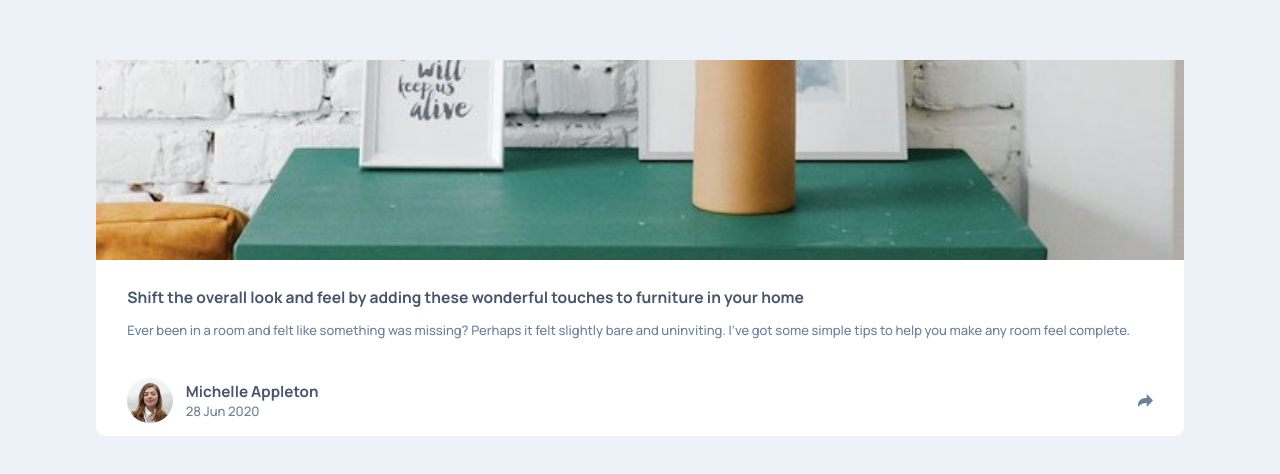
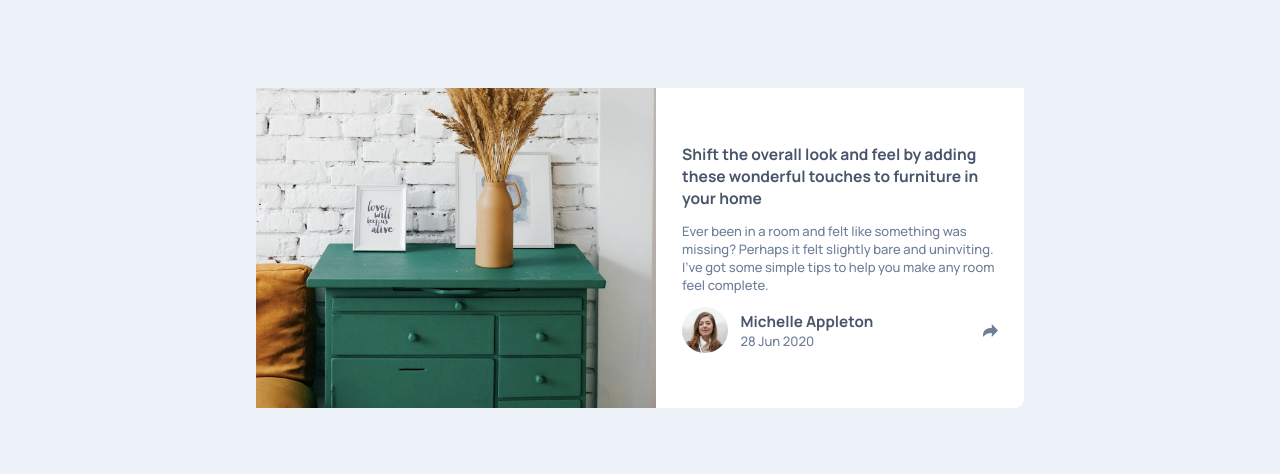
Before and after one commit to dlaurq/article-preview-component-master-frontendmentor.io, a plain HTML site: page index.html in a window 1280 px wide. Shown: the part 152-626 px from the top of the page. Drawn offline with Linux system fonts and the light colour scheme.

Commit message:
made the page responsive

```diff
--- a/style.css
+++ b/style.css
@@ -145,3 +145,53 @@ body{
     text-transform: uppercase;
     letter-spacing: 5px;
 }
+
+
+@media (min-width: 750px){
+    .container{
+        display: flex;
+        flex-direction: row;
+        height: 40vh;
+        width: 80%;
+    }
+    .container-img{
+        background: none;
+        height: 100%;
+    }
+
+    .container-img img{
+        display: inline;
+        height: 100%;
+        width: auto;
+    }
+
+    .content{
+        padding: 1rem 2rem;
+        margin: auto;
+    }
+
+    .content-txt{
+        padding: 0;
+    }
+    .user{
+        padding: 0;
+    }
+}
+
+@media (min-width: 970px){
+    .container{
+        width: 70%;
+    }
+}
+
+@media (min-width: 1100px){
+    .container{
+        width: 60%;
+    }
+}
+
+@media (min-width: 1300px){
+    .container{
+        width: 50%;
+    }
+}
```
